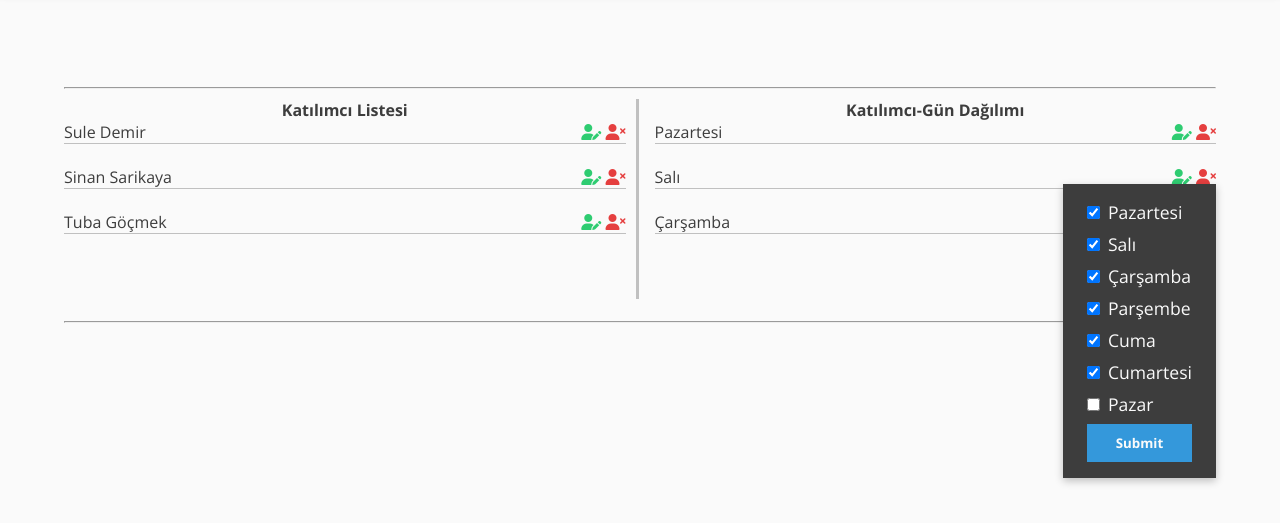
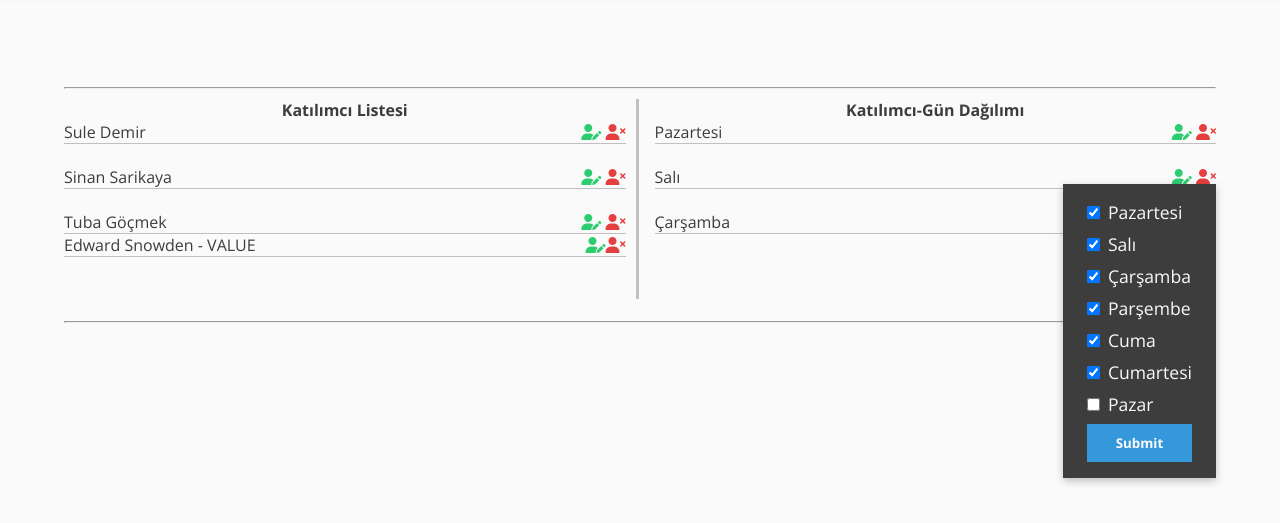
Before and after one commit to Dev-team01-Techpro/js-chancematik, a plain HTML site: page index.html in a window 1280 px wide. Shown: the part 69-592 px from the top of the page. Drawn offline with nearby package versions, Linux system fonts and the light colour scheme.

Commit message:
CREATE: elements

```diff
--- a/assets/js/app.js
+++ b/assets/js/app.js
@@ -5,6 +5,7 @@ const winnerName = document.querySelector(".winnerName");
 const fullName = document.querySelector(".input-text");
 const raffleInp = document.querySelector(".raffle");
 const submitButton = document.querySelector(".input-submit");
+const participants = document.querySelector(".participants");
 
 let participantList = {
   1: "Sinan",
@@ -136,3 +137,27 @@ const participantBody = document.querySelector(".participant-body");
 participantBody.addEventListener("click", (e) => {
   console.log(e.target.id);
 });
+
+const participantInfo = document.createElement("div");
+participantInfo.className = "participant";
+participantInfo.id = "participant-KEY";
+participants.appendChild(participantInfo);
+
+const participantName = document.createElement("span");
+participantName.className = "participant-name";
+participantName.innerText = "Edward Snowden - VALUE";
+participantInfo.appendChild(participantName);
+
+const participantIcon = document.createElement("div");
+participantIcon.className = "participant-icon";
+participantInfo.appendChild(participantIcon);
+
+const participantIconPen = document.createElement("i");
+participantIconPen.className = "fa-solid fa-user-pen";
+participantIconPen.id = "user-pen";
+participantIcon.appendChild(participantIconPen);
+
+const participantIconXmark = document.createElement("i");
+participantIconXmark.className = "fa-solid fa-user-xmark";
+participantIconXmark.id = "xmark";
+participantIcon.appendChild(participantIconXmark);
--- a/index.html
+++ b/index.html
@@ -72,7 +72,8 @@
     <div class="lists">
       <div class="participant-list">
         <div class="participant-title">Katılımcı Listesi</div>
-        <div class="participant-body">
+        <div class="participant-body participants">
+
           <div class="participant" id="participant-1">
             <span class="participant-name">
               Sule Demir
@@ -104,6 +105,7 @@
               <i class="fa-solid fa-user-xmark" id="xmark"></i>
             </div>
           </div>
+
         </div>
       </div>
       <div class="participant-day-list">
```
